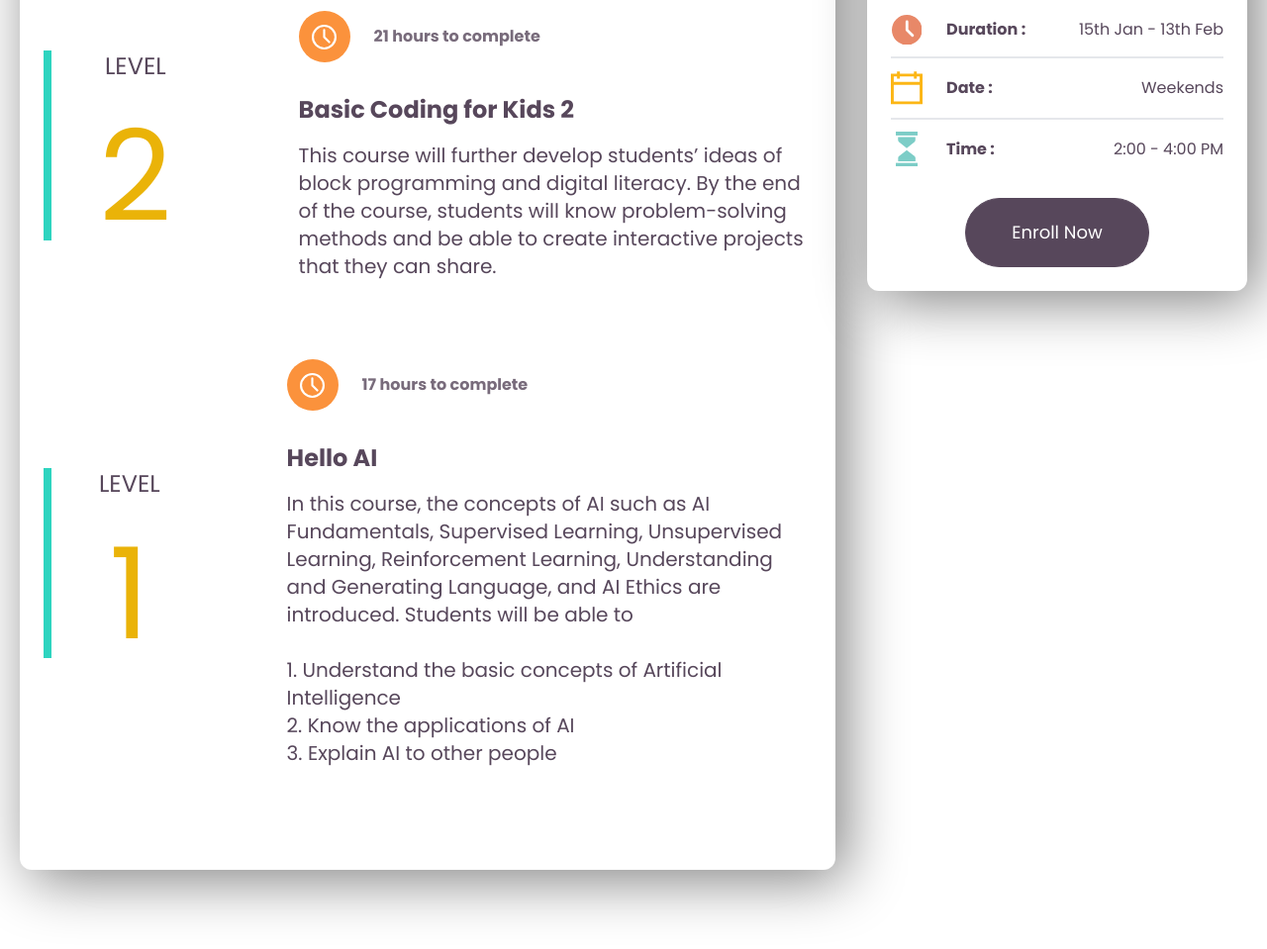
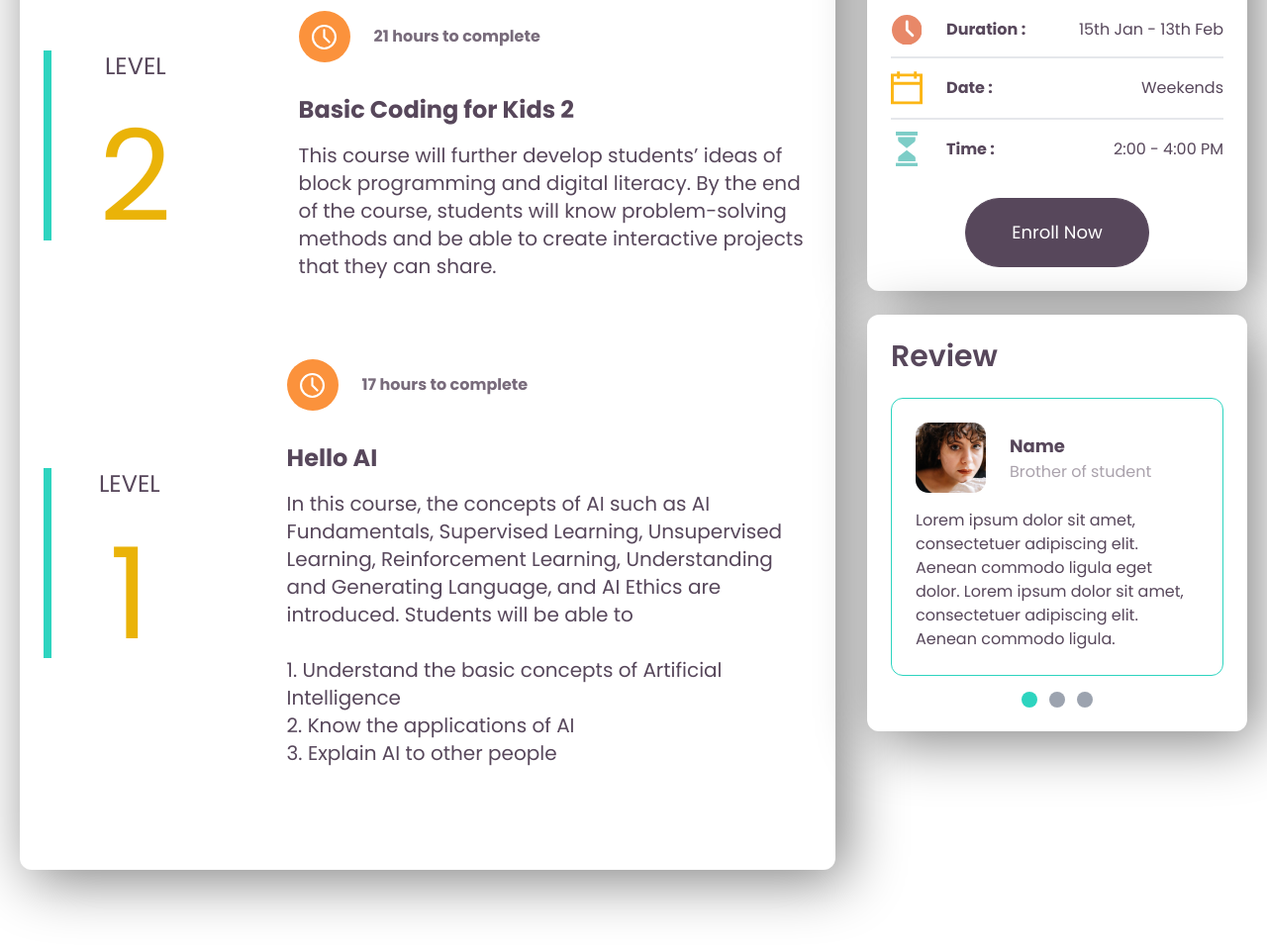
Before and after one commit to nelsonnyan2001/tph-fe, a website: page src/courses/suu-san.html in a window 1280 px wide. Shown: the part 1657-2616 px from the top of the page at 99% size. Drawn offline with Linux system fonts and the light colour scheme.

Commit message:
Reviews box

```diff
--- a/src/courses/suu-san.html
+++ b/src/courses/suu-san.html
@@ -62,7 +62,7 @@
                                 transform="translate(624.825 454.44)" fill="#e88868" />
                         </g>
                     </svg>
-                    <img src="../assets/owl.png" class="w-10/12 h-10/12 m-auto">
+                    <img src="../assets/owl.png" class="w-10/12 h-10/12 m-auto z-10">
                 </div>
             </div>
             <div
@@ -178,11 +178,10 @@
                         <p class="font-bold text-2xl mt-4 md:mt-8 mb-4">
                             Basic Coding for Kids 1
                         </p>
-                        <article class="text-xl">
+                        <article class="text-md md:text-xl">
                             This course is an introductory computer science and programming basic course. Students will
                             develop their understanding of the basic concepts such as sequencing, programming, loops,
                             and events with helpful videos and puzzles using Code.org.
-
                         </article>
                     </div>
                 </div>
@@ -211,7 +210,7 @@
                         <p class="font-bold text-2xl mt-4 md:mt-8 mb-4">
                             Basic Coding for Kids 2
                         </p>
-                        <article class="text-xl">
+                        <article class="text-md md:text-xl">
                             This course will further develop students’ ideas of block programming and digital literacy.
                             By the end of the course, students will know problem-solving methods and be able to create
                             interactive projects that they can share.
@@ -413,6 +412,35 @@
                         Enroll Now
                     </button>
                 </div>
+                <div class="rounded-xl shadow-container py-6 px-6 lg:w-96">
+                    <h3 class="font-semibold text-3xl mb-6">
+                        Review
+                    </h3>
+                    <div>
+                        <div class="rounded-xl border border-teal-400 p-6">
+                            <div class="flex space-x-6 items-center">
+                                <img src="../assets/placeholder.png">
+                                <div>
+                                    <p class="font-bold text-lg">
+                                        Name
+                                    </p>
+                                    <p class="opacity-50">
+                                        Brother of student
+                                    </p>
+                                </div>
+                            </div>
+                            <p class="mt-4">
+                                Lorem ipsum dolor sit amet, consectetuer adipiscing elit. Aenean commodo ligula eget
+                                dolor. Lorem ipsum dolor sit amet, consectetuer adipiscing elit. Aenean commodo ligula.
+                            </p>
+                        </div>
+                    </div>
+                    <div class="flex justify-center items-center mt-4 space-x-3">
+                        <div class="w-4 h-4 bg-teal-400 rounded-full cursor-pointer"></div>
+                        <div class="w-4 h-4 bg-gray-400 rounded-full cursor-pointer"></div>
+                        <div class="w-4 h-4 bg-gray-400 rounded-full cursor-pointer"></div>
+                    </div>
+                </div>
             </div>
 
         </section>
```
Also changed, not shown: src/assets/placeholder.png (added), src/styles.css.
